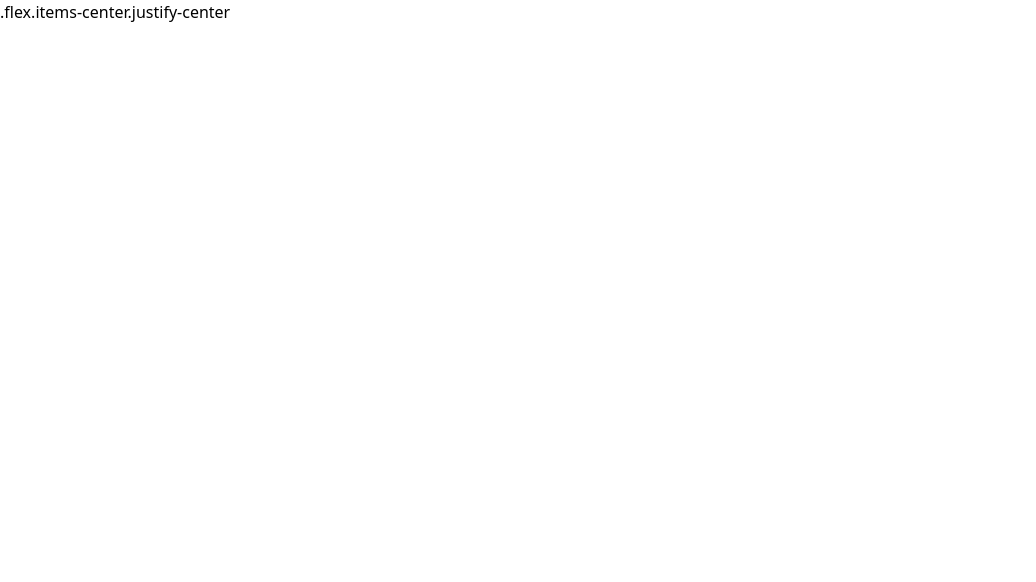
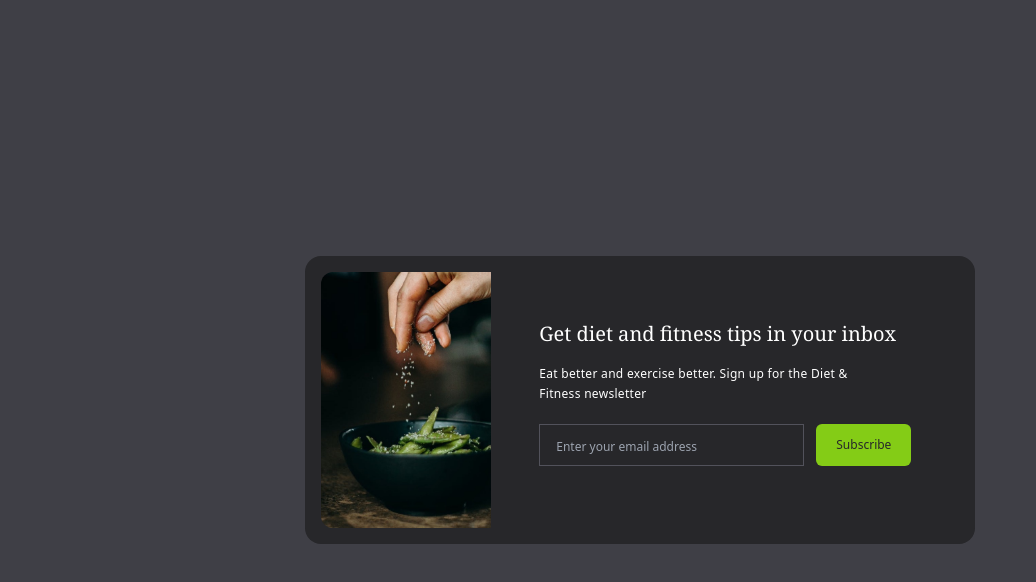
Before and after one commit to jaspreet338/Tailwind-css-project, a plain HTML site: page email-subscribe/index.html in a window 1280 px wide. Shown: the whole page, without its empty margins (0-1036 px from the left). Drawn offline with nearby package versions, Linux system fonts and the light colour scheme; files that its build step writes are made by us from their sources.

Commit message:
updated files

```diff
--- a/email-subscribe/index.html
+++ b/email-subscribe/index.html
@@ -1,15 +1,47 @@
 <!DOCTYPE html>
 <html lang="en">
-<head>
-    <meta charset="UTF-8">
-    <meta http-equiv="X-UA-Compatible" content="IE=edge">
-    <meta name="viewport" content="width=device-width, initial-scale=1.0">
-    <link rel="stylesheet" href="css/style.css">
+  <head>
+    <meta charset="UTF-8" />
+    <meta http-equiv="X-UA-Compatible" content="IE=edge" />
+    <meta name="viewport" content="width=device-width, initial-scale=1.0" />
+    <script src="https://cdn.tailwindcss.com"></script>
     <title>Email Subscribe</title>
-</head>
-<body>
-   <!-- background container  -->
-   .flex.items-center.justify-center
-
-</body>
+  </head>
+  <body>
+    <!-- background container  -->
+    <div class="flex items-center justify-center h-screen bg-zinc-700">
+      <!-- Card -->
+      <div class="bg-zinc-800 p-4 mx-6 rounded-2xl">
+        <!-- Flex-container -->
+        <div class="flex flex-col md:flex-row rounded-l-xl">
+          <!-- Image -->
+          <img
+            src="images/image.jpg"
+            alt=""
+            class="object-fit rounded-xl h-80 md:h-64 md:rounded-l-xl md:rounded-r-none transform hover:scale-105 hover:rounded-xl duration-200"
+          />
+          <!-- Content -->
+          <div class="p-6 md:p-12">
+            <h2
+              class="font-serif text-xl font-medium text-center text-white md:text-left"
+            >
+              Get diet and fitness tips in your inbox
+            </h2>
+            <p class="max-w-xs my-4 text-xs leading-5 tracking-wide text-center text-white md:text-left">
+              Eat better and exercise better. Sign up for the Diet & Fitness
+              newsletter
+            </p>
+            <div class="flex flex-col mt-5 space-y-4 md:space-x-3 md:flex-row md:space-y-0">
+              <input type="text" placeholder="Enter your email address"
+              class="p-2 px-4 text-center text-white bg-zinc-800 border border-zinc-600 placeholder:text-xs
+              placeholder:text-center md:text-left placeholder:md:text-left focus:outline-none" />
+              <button class="px-5 py-3 text-xs rounded-md text-zinc-800 bg-lime-500 hover:bg-lime-700 hover:text-white duration-500">
+                Subscribe
+              </button>
+            </div>
+          </div>
+        </div>
+      </div>
+    </div>
+  </body>
 </html>
--- a/input.css
+++ /dev/null
@@ -1,3 +0,0 @@
-@tailwind base;
-@tailwind components;
-@tailwind utilities;
--- a/tailwind.config.js
+++ /dev/null
@@ -1,8 +0,0 @@
-/** @type {import('tailwindcss').Config} */
-module.exports = {
-  content: ["./*.html"],
-  theme: {
-    extend: {},
-  },
-  plugins: [],
-};
```
Also changed, not shown: package.json (deleted, +0 -16 lines), pricing-cards/index.html (added, +13 -0 lines), css/style.css (deleted), 2 other files.
